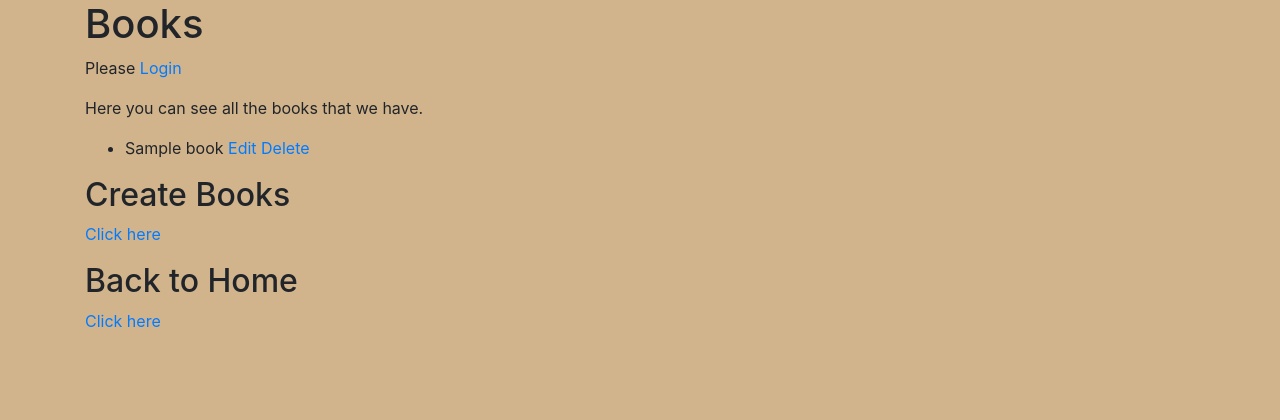
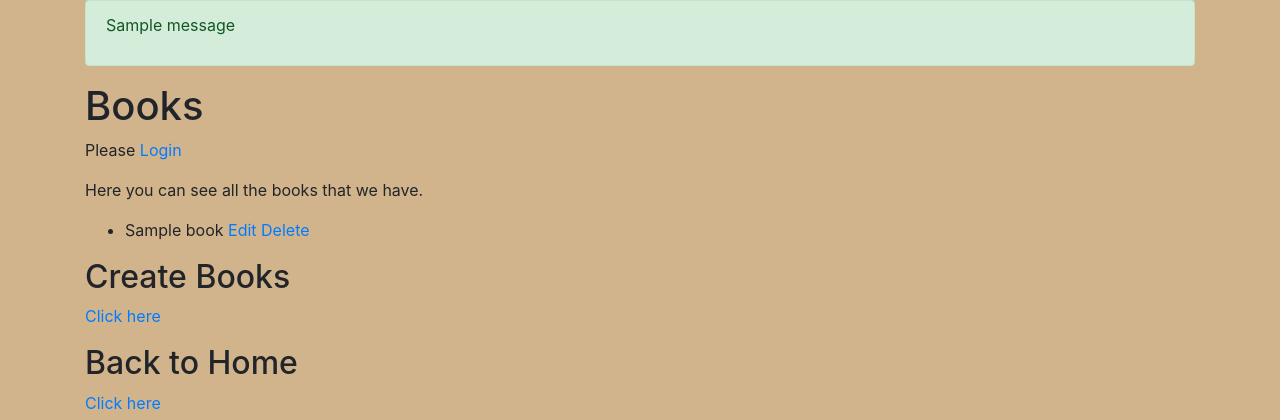
Before and after one commit to 4forces/tgc8-django2, a Django app: page /books/ in a window 1280 px wide. Shown: the top 420 px of the page. Run offline with Django 3.2, Linux system fonts and the light colour scheme; tables that the repository leaves empty hold one stand-in row (values such as "Sample post"); one stand-in notice (Sample message) is shown; some libraries are stand-ins or nearby versions.

Commit message:
Done step24.3 |  Add in flash messages to the base template

```diff
--- a/templates/base.template.html
+++ b/templates/base.template.html
@@ -16,6 +16,13 @@
   </head>
   <body>
     <div class="container">
+      {% if messages %}
+        <div class='alert alert-success'>
+              {% for message in messages %} <p>{{ message }}</p> {% endfor %}
+
+        </div>
+       {% endif %}
+
     {%block content%}{%endblock%}
     </div>
 
```
